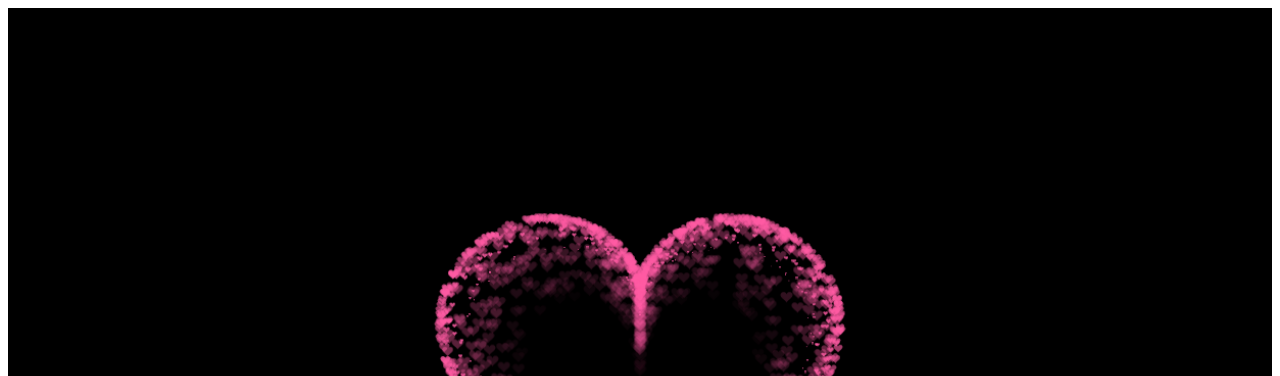
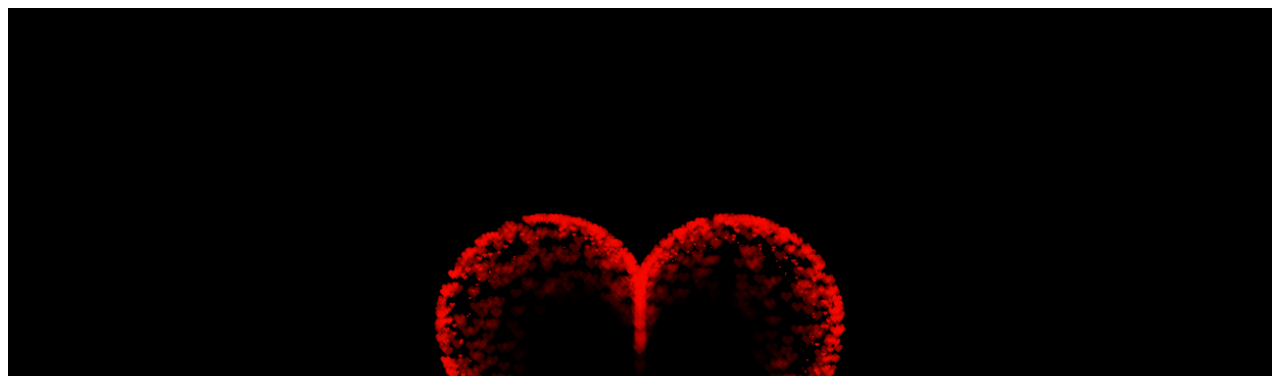
Before and after one commit to kjhsbsj/-, a plain HTML site: page index.html in a window 1280 px wide. Shown: the top 376 px of the page. Drawn offline with Linux system fonts and the light colour scheme.

Commit message:
Update index.html
Signed-off-by: Ka <113760447+kjhsbsj@users.noreply.github.com>

```diff
--- a/index.html
+++ b/index.html
@@ -51,7 +51,7 @@ canvas {
 #pinkboard:before, #pinkboard:after {
   content: '';
   position: absolute;
-  background: #FF5CA4;
+  background: #f50b02;
   width: 100px;
   height: 160px;
   border-top-left-radius: 50px;
@@ -277,7 +277,7 @@ var ParticlePool = (function() {
     }
     context.closePath();
     // create the fill
-    context.fillStyle = '#FF5CA4';
+    context.fillStyle = '#f50b02';
     context.fill();
     // create the image
     var image = new Image();
```
